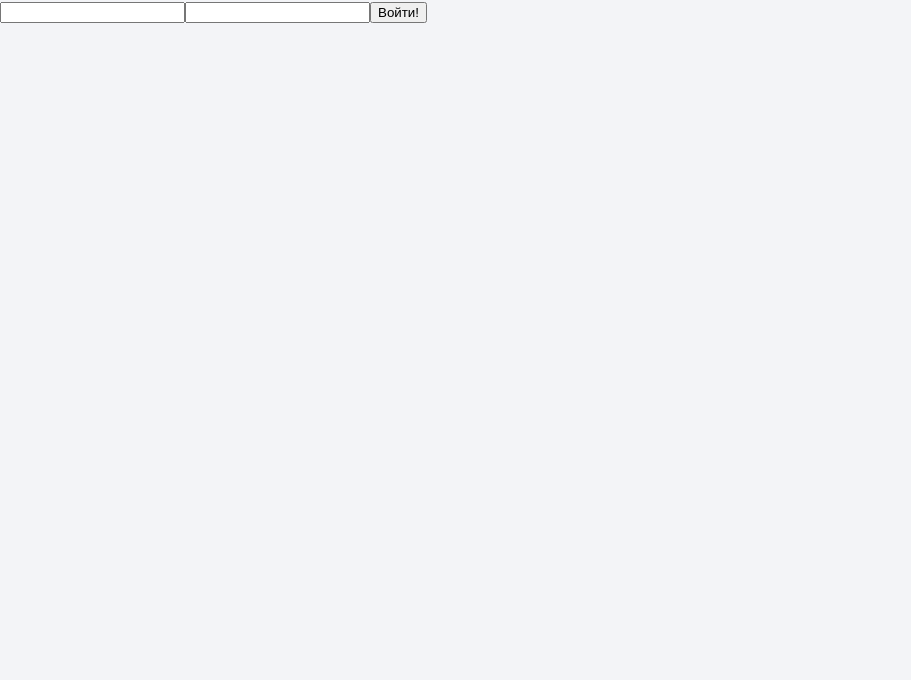
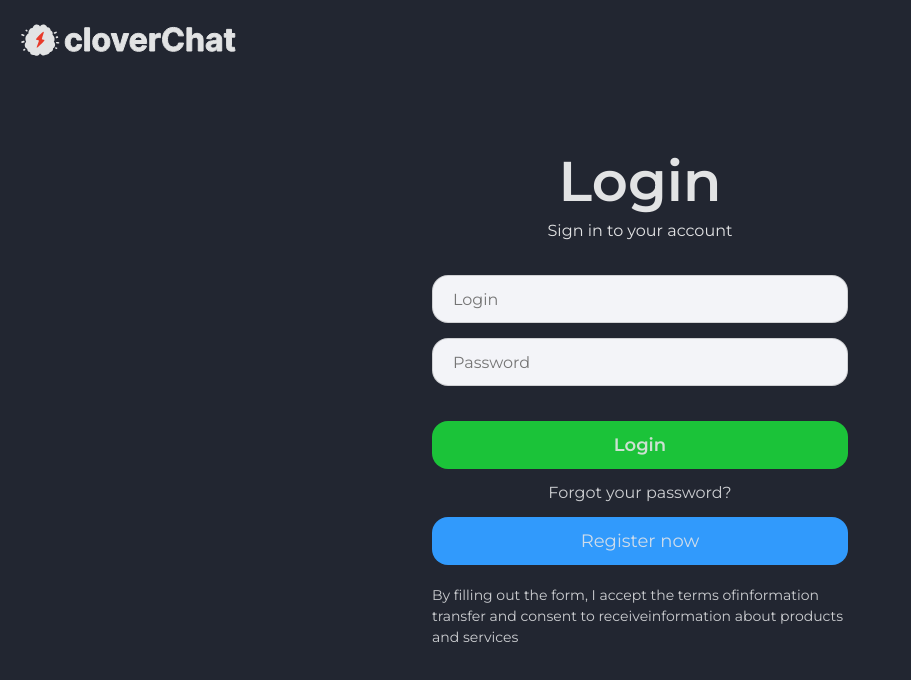
Before and after one commit to fender5234/CloverFront, a React (Vite) app: page /login in a window 1280 px wide. Shown: the top 680 px of the page, without its empty margins (0-911 px from the left). Built offline with nearby package versions, Linux system fonts and the light colour scheme.

Commit message:
Добавляет страницы регистрации и логина

```diff
--- /dev/null
+++ b/src/API/register.js
@@ -0,0 +1,24 @@
+// Функция для регистрации)
+async function register(userData) {
+  try {
+    let register = await fetch('http://127.0.0.1:8000/auth/register', {
+      method: 'POST',
+      credentials: 'include',
+      headers: {
+        Accept: 'application/json',
+        'Content-Type': 'application/json',
+      },
+      body: JSON.stringify(userData),
+    });
+
+    if (register.ok) {
+      console.log('Все получилось!');
+    }
+  }
+
+  catch {
+    console.log('Какие то проблемы)))');
+  }
+}
+
+export default register;
--- a/src/App.jsx
+++ b/src/App.jsx
@@ -2,17 +2,16 @@ import { useState } from 'react';
 import { BrowserRouter, Routes, Route } from 'react-router-dom';
 import './componentns/Pagination/Pagination.scss';
 
-import Header from './componentns/Header/Header';
-import SideBar from './componentns/SideBar/SideBar';
 
 import NotFound from './componentns/404/NotFound';
-import NewAgents from './componentns/NewAgents/NewAgents';
 import Bots from './componentns/Bots/Bots';
 import Integration from './componentns/Integration/Integration';
 import EditBot from './componentns/EditBot/EditBot';
 import EditChanel from './componentns/EditChanel/EditChanel';
 import MainLayout from './componentns/MainLayout/MainLayout';
-import Login from './pages/login/Login';
+import Login from './pages/userDataForms/Login';
+import Register from './pages/userDataForms/Register';
+import ForgotPass from './pages/userDataForms/ForgotPass';
 
 function App() {
   const [sidebarState, setSidebarState] = useState(false);
@@ -33,6 +32,8 @@ function App() {
           <Route path='*' element={<NotFound />} />
         </Route>
         <Route path='/login' element={<Login />}></Route>
+        <Route path='/register' element={<Register />}></Route>
+        <Route path='/forgotpass' element={<ForgotPass />}></Route>
       </Routes>
     </BrowserRouter>
   );
--- a/src/index.scss
+++ b/src/index.scss
@@ -16,6 +16,10 @@
   font-weight: 400;
 }
 
+#root {
+  height: 100%;
+}
+
 :root {
   font-family: Montserrat-Regular, sans-serif;
   line-height: 1.5;
@@ -25,6 +29,11 @@
   text-rendering: optimizeLegibility;
   -webkit-font-smoothing: antialiased;
   -moz-osx-font-smoothing: grayscale;
+}
+
+input,
+button {
+  font-family: Montserrat-SemiBold;
 }
 
 * {
--- a/src/pages/login/Login.jsx
+++ /dev/null
@@ -1,31 +0,0 @@
-import './Login.scss';
-import login from '../../API/login.js';
-import React from 'react';
-import { useState } from 'react';
-
-function Login() {
-  // function HandleFormSubmit(event) {
-  //   event.preventDefault();
-  //   alert(JSON.stringify(userData));
-  // }
-
-  function handleInputChange(e, name) {
-    setUserData({ ...userData, [name]: e.target.value });
-  }
-
-  const [userData, setUserData] = useState({ userName: '', userPass: '' });
-
-  return (
-    <form
-      onSubmit={() => {
-        event.preventDefault();
-        login(userData);
-      }}>
-      <input type='text' value={userData.userName} onChange={(e) => handleInputChange(e, 'email')} />
-      <input type='password' value={userData.userPass} onChange={(e) => handleInputChange(e, 'password')} />
-      <button type='submit'>Войти!</button>
-    </form>
-  );
-}
-
-export default Login;
--- /dev/null
+++ b/src/pages/userDataForms/ForgotPass.jsx
@@ -0,0 +1,36 @@
+import './UserForms.scss';
+import login from '../../API/login.js';
+import { NavLink } from 'react-router-dom';
+import logo from '../../assets/images/logo.svg';
+import { useState } from 'react';
+
+function ForgotPass() {
+  function handleInputChange(e, name) {
+    setUserData({ ...userData, [name]: e.target.value });
+  }
+
+  const [userData, setUserData] = useState({});
+
+  return (
+    <div className='user-form-wrapper'>
+      <NavLink to='/' className='user-form-logo'>
+        <img className='sidebar-logo-image' src={logo} alt='Логотип CloverChat' />
+      </NavLink>
+      <form
+        className='user-form'
+        onSubmit={() => {
+          preventDefault();
+          login(userData);
+        }}>
+        <h1 className='user-form-title'>Forgot Your Password</h1>
+        <p className='user-form-subtitle'>we'll send forget password link on your email.</p>
+        <input className='user-form-input' type='text' value={userData.userName} onChange={(e) => handleInputChange(e, 'email')} placeholder='E-mail' required />
+        <button className='user-form-button' type='submit'>
+          Reset Password
+        </button>
+      </form>
+    </div>
+  );
+}
+
+export default ForgotPass;
--- /dev/null
+++ b/src/pages/userDataForms/Login.jsx
@@ -0,0 +1,46 @@
+import './UserForms.scss';
+import login from '../../API/login.js';
+import React from 'react';
+import { Link } from 'react-router-dom';
+import { NavLink } from 'react-router-dom';
+import logo from '../../assets/images/logo.svg';
+import { useState } from 'react';
+
+function Login() {
+  function handleInputChange(e, name) {
+    setUserData({ ...userData, [name]: e.target.value });
+  }
+
+  const [userData, setUserData] = useState({});
+
+  return (
+    <div className='user-form-wrapper'>
+      <NavLink to='/' className='user-form-logo'>
+        <img className='sidebar-logo-image' src={logo} alt='Логотип CloverChat' />
+      </NavLink>
+      <form
+        className='user-form'
+        onSubmit={(evt) => {
+          evt.preventDefault();
+          login(userData);
+        }}>
+        <h1 className='user-form-title'>Login</h1>
+        <p className='user-form-subtitle'>Sign in to your account</p>
+        <input className='user-form-input' type='text' value={userData.userName} onChange={(e) => handleInputChange(e, 'email')} placeholder='Login' />
+        <input className='user-form-input' type='password' value={userData.userPass} onChange={(e) => handleInputChange(e, 'password')} placeholder='Password' />
+        <button className='user-form-button' type='submit'>
+          Login
+        </button>
+        <Link className='user-form-link' to='/forgotpass'>
+          Forgot your password?
+        </Link>
+        <Link className='user-form-button-link' to='/register'>
+          Register now
+        </Link>
+        <Link className='user-form-info-link'>By filling out the form, I accept the terms ofinformation transfer and consent to receiveinformation about products and services</Link>
+      </form>
+    </div>
+  );
+}
+
+export default Login;
--- /dev/null
+++ b/src/pages/userDataForms/Register.jsx
@@ -0,0 +1,41 @@
+import './UserForms.scss';
+import register from '../../API/register.js';
+import { Link } from 'react-router-dom';
+import { NavLink } from 'react-router-dom';
+import logo from '../../assets/images/logo.svg';
+import { useState } from 'react';
+
+function Register() {
+  function handleInputChange(e, name) {
+    setUserData({ ...userData, [name]: e.target.value });
+  }
+
+  const [userData, setUserData] = useState({});
+
+  return (
+    <div className='user-form-wrapper'>
+      <NavLink to='/' className='user-form-logo'>
+        <img className='sidebar-logo-image' src={logo} alt='Логотип CloverChat' />
+      </NavLink>
+      <form
+        className='user-form'
+        onSubmit={(evt) => {
+          evt.preventDefault();
+          register(userData);
+        }}>
+        <h1 className='user-form-title'>Register</h1>
+        <p className='user-form-subtitle'>Create your account</p>
+        <input className='user-form-input' type='text' value={userData.userName} onChange={(e) => handleInputChange(e, 'name')} placeholder='Username'  />
+        <input className='user-form-input' type='text' value={userData.userName} onChange={(e) => handleInputChange(e, 'email')} placeholder='E-mail' />
+        <input className='user-form-input' type='password' value={userData.userPass} onChange={(e) => handleInputChange(e, 'password')} placeholder='Password' autoComplete='new-password'  />
+        <input className='user-form-input' type='password' value={userData.userPass} onChange={(e) => handleInputChange(e, 'password')} placeholder='Repeat password' autoComplete='new-password'  />
+        <button className='user-form-button' type='submit'>
+          Create Account
+        </button>
+        <Link className='user-form-info-link'>By filling out the form, I accept the terms ofinformation transfer and consent to receiveinformation about products and services</Link>
+      </form>
+    </div>
+  );
+}
+
+export default Register;
--- /dev/null
+++ b/src/pages/userDataForms/UserForms.scss
@@ -0,0 +1,119 @@
+.user-form-wrapper {
+  position: relative;
+  display: flex;
+  height: 100%;
+  width: 100%;
+  background-color: #222631;
+}
+
+.user-form-title {
+  font-family: 'Montserrat-SemiBold';
+  text-align: center;
+  font-size: 56px;
+  margin: 0 0 10px;
+  line-height: 100%;
+}
+
+.user-form-subtitle {
+  margin: 0 0 32px;
+  text-align: center;
+}
+
+.user-form-input {
+  line-height: 100%;
+  display: block;
+  padding: 12px 20px;
+  margin: 0 0 15px;
+  width: 100%;
+  box-sizing: border-box;
+  border-radius: 16px;
+  border: 1px solid #1e1e1e29;
+  background-color: #f3f4f8;
+  font-size: 18px;
+  color: #222631;
+  outline: none;
+  transition: all 0.3s linear;
+
+  &:focus {
+    border-color: #0905fc;
+    box-shadow: 0 0 0 0.25rem #a7a6ff40;
+  }
+}
+
+.user-form-input::placeholder {
+  font-family: 'Montserrat-Regular';
+  font-size: 16px;
+}
+
+.user-form {
+  max-width: 416px;
+  margin: auto;
+  flex-grow: 1;
+}
+
+.user-form-button {
+  line-height: 100%;
+  margin: 20px 0 0;
+  min-width: 180px;
+  padding: 15px 30px;
+  text-align: center;
+  color: #e4e5e7e1;
+  background-color: #1bc339;
+  border-radius: 16px;
+  border: none;
+  cursor: pointer;
+  font-size: 18px;
+  width: 100%;
+  transition: all 0.3s linear;
+
+  &:active,
+  &:hover {
+    background-color: #18a03e;
+  }
+}
+
+.user-form-link {
+  display: block;
+  padding: 12px 0;
+  font-size: 16px;
+  text-align: center;
+  color: #e4e5e7e1;
+  transition: all 0.3s linear;
+
+  &:active,
+  &:hover {
+    color: #ffffff;
+  }
+}
+
+.user-form-button-link {
+  line-height: 100%;
+  display: block;
+  min-width: 180px;
+  padding: 15px 30px;
+  text-align: center;
+  color: #e4e5e7e1;
+  background-color: #319afc;
+  border-radius: 16px;
+  border: none;
+  font-size: 18px;
+  transition: all 0.3s linear;
+
+  &:active,
+  &:hover {
+    background-color: #59aeff;
+  }
+}
+
+.user-form-logo {
+  position: absolute;
+  top: 20px;
+  left: 20px;
+}
+
+.user-form-info-link {
+  display: block;
+  margin-top: 20px;
+  font-size: 14px;
+  color: #e4e5e7e1;
+}
```
Also changed, not shown: src/pages/login/Login.scss (deleted).
